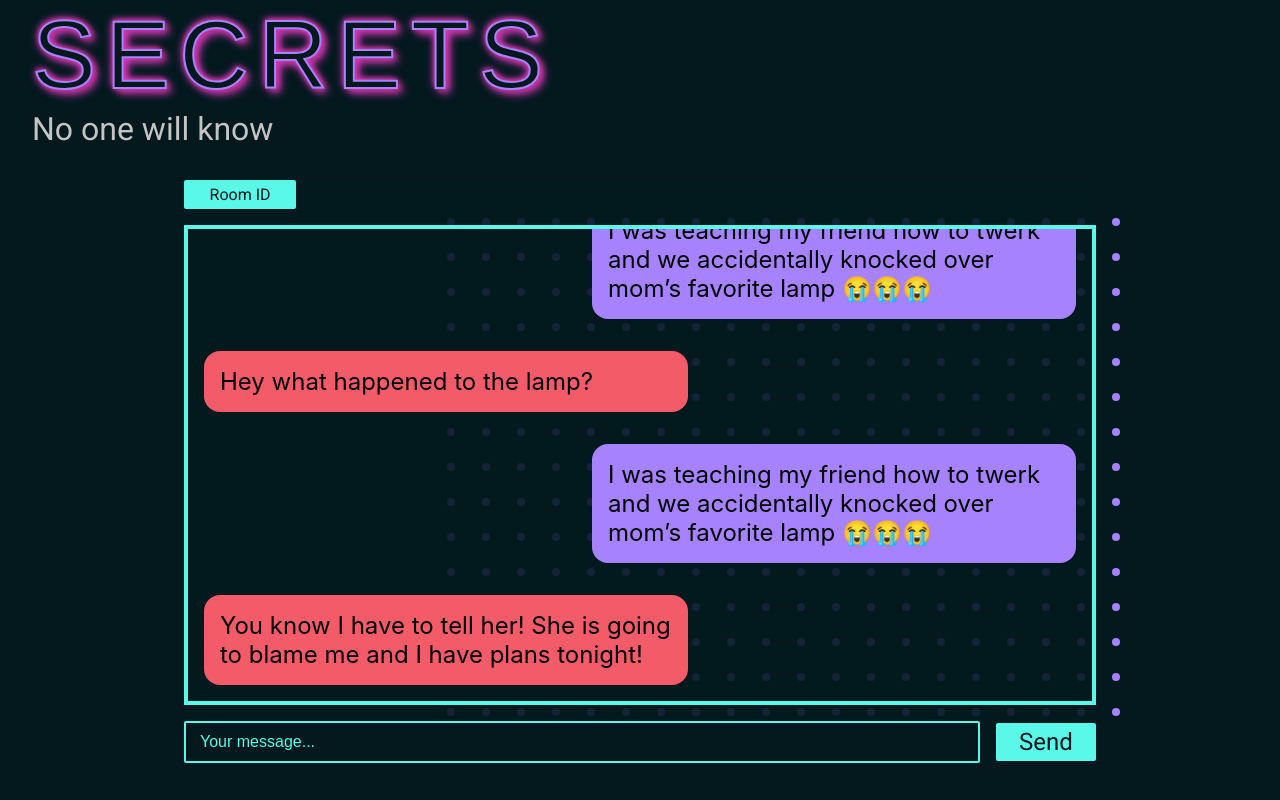
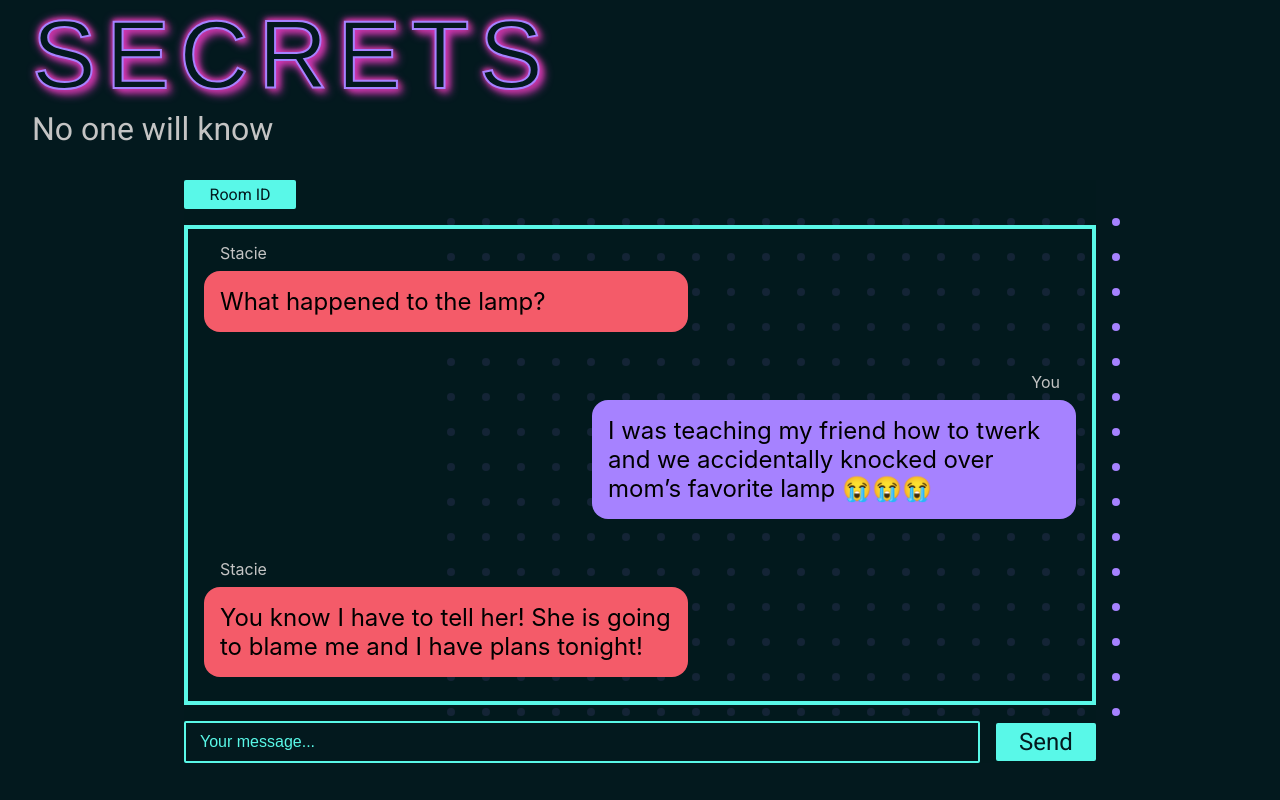
Before and after one commit to jamesncox/secrets, a React (Create React App) app: page / in a window 1280 px wide. Both pictures are taken after typing "Sample" into the empty fields and a click on the button "Create". Built offline with nearby package versions, Linux system fonts and the light colour scheme; a web font is replaced by a local one.

Commit message:
Add user names and styles to chat box

```diff
--- a/src/components/ChatPortal.js
+++ b/src/components/ChatPortal.js
@@ -15,19 +15,24 @@ export default function ChatPortal() {
           You know I have to tell her! She is going to blame me and I have plans
           tonight!
         </p>
+        <p className="receive-name">Stacie</p>
         <p className="send-bubble">
           I was teaching my friend how to twerk and we accidentally knocked over
           mom’s favorite lamp 😭😭😭
         </p>
-        <p className="receive-bubble">Hey what happened to the lamp?</p>
+        <p className="send-name">You</p>
+        <p className="receive-bubble">What happened to the lamp?</p>
+        <p className="receive-name">Stacie</p>
         <p className="send-bubble">
-          I was teaching my friend how to twerk and we accidentally knocked over
-          mom’s favorite lamp 😭😭😭
+          Ooookay. You can always ask me anything and I promise I won't get mad,
+          but now I'm kind of worried.
         </p>
+        <p className="send-name">You</p>
         <p className="receive-bubble">
-          You know I have to tell her! She is going to blame me and I have plans
-          tonight!
+          Before you get mad, I've got to ask you something, but promise you
+          won't get mad at me!
         </p>
+        <p className="receive-name">Stacie</p>
       </div>
       <form name="basic" className="message-form">
         <div className="input-wrapper">
--- a/src/stylesheets/App.css
+++ b/src/stylesheets/App.css
@@ -230,7 +230,7 @@ input::placeholder {
   font-size: 1.2rem;
   padding: 1rem;
   width: 60%;
-  margin: 1rem;
+  margin-left: 1rem;
 }
 
 .send-bubble {
@@ -239,8 +239,21 @@ input::placeholder {
   font-size: 1.2rem;
   padding: 1rem;
   width: 60%;
-  margin: 1rem;
+  margin-right: 1rem;
   margin-left: auto;
+}
+
+.receive-name {
+  color: #c4c4c4;
+  margin-left: 2rem;
+  margin-bottom: -1rem;
+}
+
+.send-name {
+  color: #c4c4c4;
+  margin-left: auto;
+  margin-right: 2rem;
+  margin-bottom: -1rem;
 }
 
 /* Small dot grid */
```
